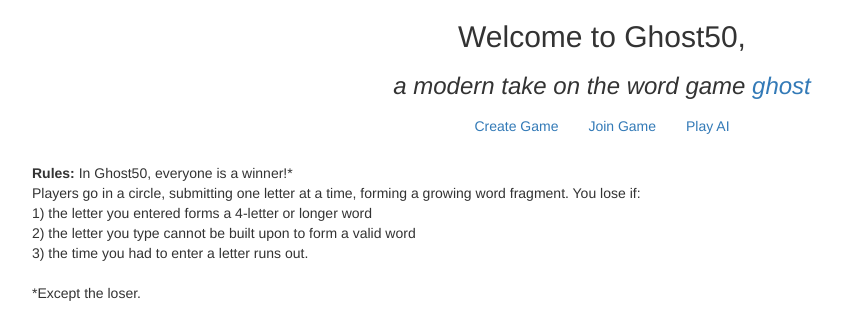
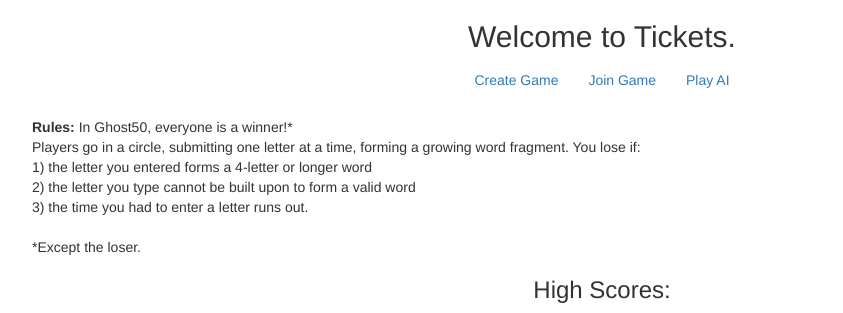
Before and after one commit to theTejMahal/tixnft, a Flask app: page / in a window 1280 px wide. Shown: the part 52-365 px from the top of the page, without its empty margins (38-881 px from the left). Run offline with Flask 2, Linux system fonts and the light colour scheme; the visitor is signed in with stand-in values (Sample User, id 1); data that the repository does not hold is empty; some libraries are stand-ins or nearby versions.

Commit message:
Update index

```diff
--- a/app/templates/index.html
+++ b/app/templates/index.html
@@ -6,9 +6,7 @@
 
 {% block main %}
 
-<h2>Welcome to Ghost50,</h2>
-<h3><i>a modern take on the word game <a href="https://www.youtube.com/watch?v=p_Sw0NfJp50">ghost</a></i></h3>
-
+<h2>Welcome to Tickets.</h2>
 
 <a href="{{ url_for('createRoom') }}" class="btn btn-large">Create Game</a>
 <a href="{{ url_for('joinRoom') }}" class="btn btn-large">Join Game</a>
```
